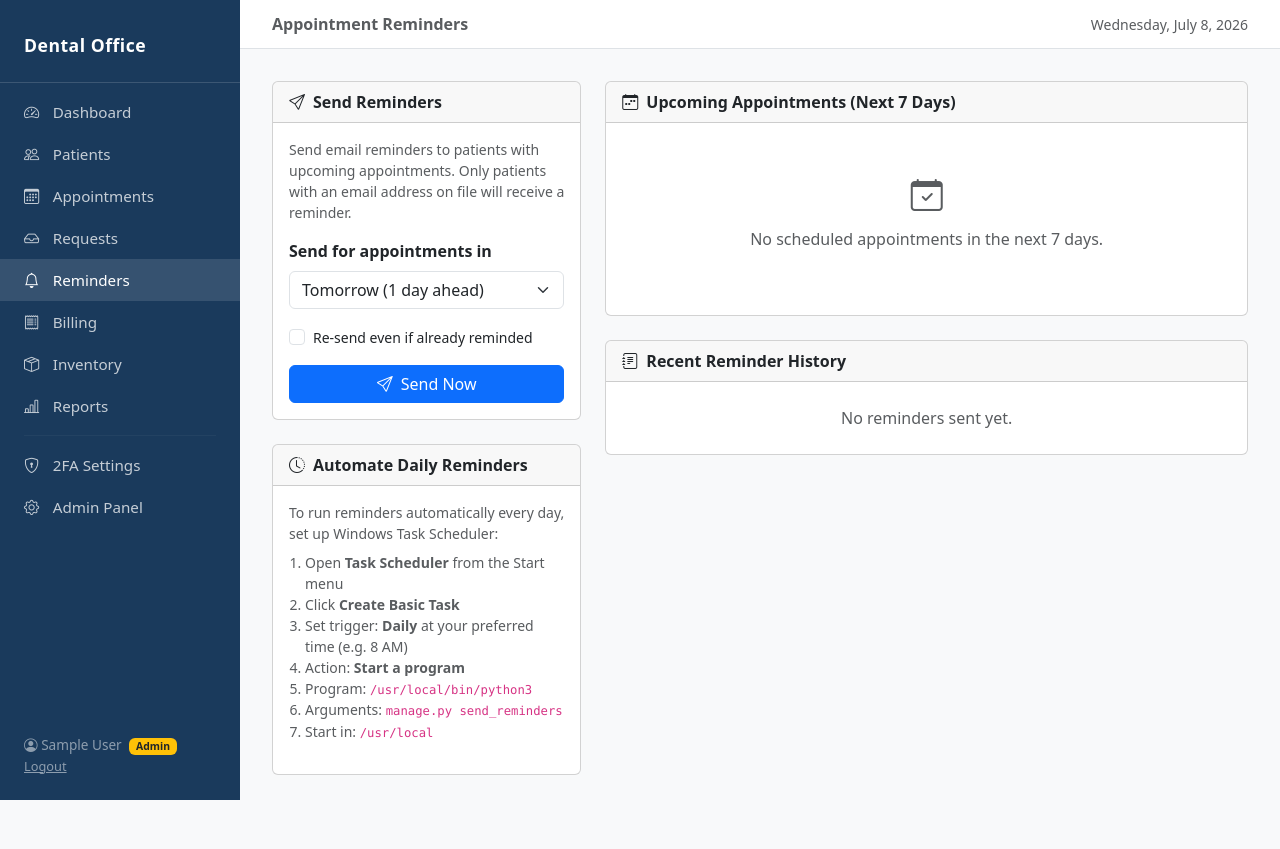
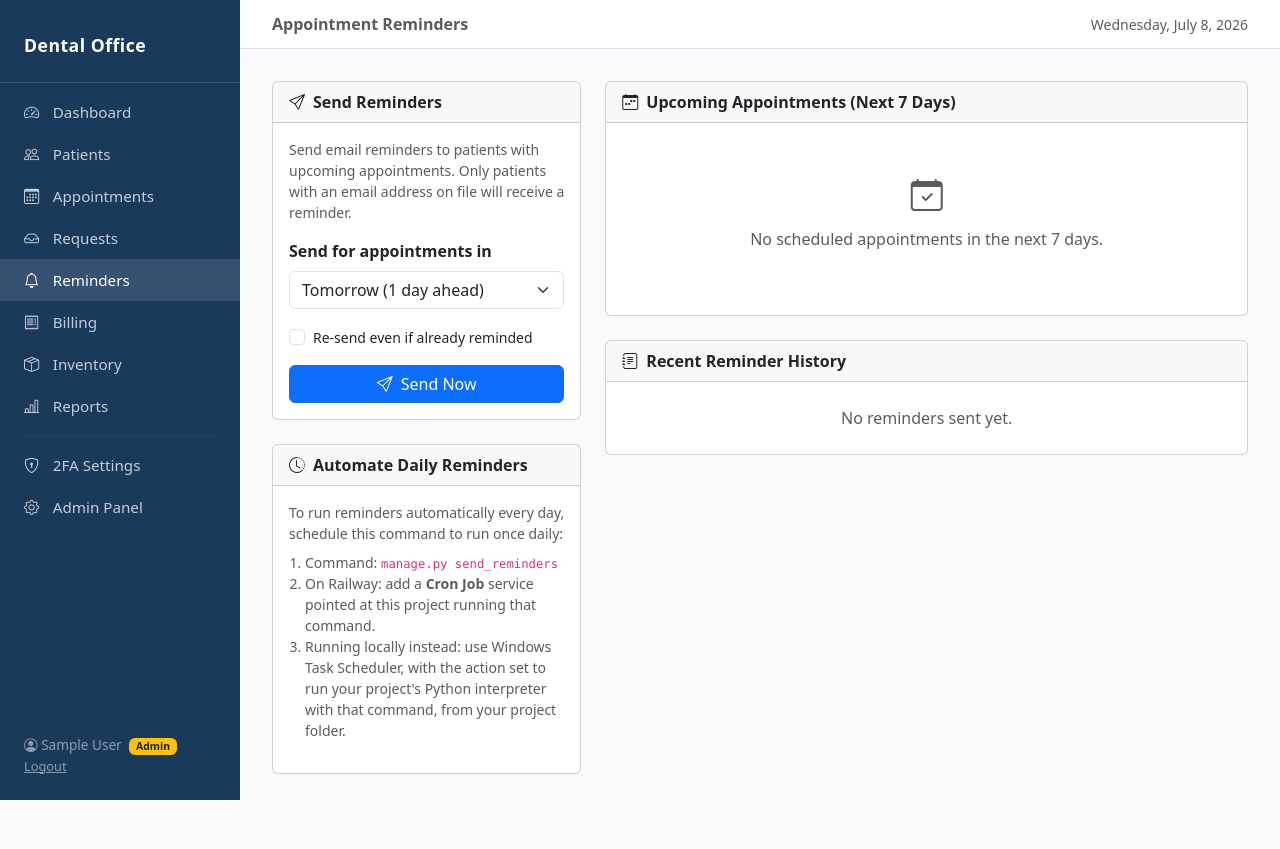
Before and after one commit to Janathoon5/dental-office, a Django app: page /appointments/reminders/ in a window 1280 px wide. Run offline with Django 5.2, Linux system fonts and the light colour scheme; the visitor is signed in with stand-in values (Sample User, id 1); data that the repository does not hold is empty.

Commit message:
HIPAA readiness Phase 1: security headers + reminder email minimization
- Add SECURE_SSL_REDIRECT and SECURE_HSTS_SECONDS/INCLUDE_SUBDOMAINS/PRELOAD,
  gated by DEBUG the same way as the existing SESSION_COOKIE_SECURE. HSTS
  starts at a short 1-hour window (configurable via env var) since it's
  sticky in browsers once set — raise it after confirming no redirect
  issues on the live domain.
- Drop appointment type from reminder emails (send_reminders.py) — reduces
  PHI detail sent through the third-party email provider to just date/time.
- Remove reminders_dashboard's internal Python interpreter/project path
  disclosure. That guidance assumed the app runs locally on a Windows PC;
  showing Railway's container paths there was both an internal-path leak
  and already-wrong instructions for a cloud deployment. Replaced with
  generic guidance (Railway Cron Job or local Task Scheduler).

Verified locally: DEBUG=True correctly keeps SECURE_SSL_REDIRECT off (no
dev-server redirect loop), reminder email body confirmed to only contain
date/time, reminders page renders correctly with the new guidance text.

```diff
--- a/appointments/management/commands/send_reminders.py
+++ b/appointments/management/commands/send_reminders.py
@@ -54,7 +54,6 @@ class Command(BaseCommand):
                 f"This is a reminder for your upcoming appointment:\n\n"
                 f"  Date:  {appt.date.strftime('%A, %B %d, %Y')}\n"
                 f"  Time:  {appt.start_time.strftime('%I:%M %p').lstrip('0')}\n"
-                f"  Type:  {appt.get_appointment_type_display()}\n"
             )
             if appt.dentist:
                 message += f"  Provider: {appt.dentist.get_full_name()}\n"
--- a/appointments/views.py
+++ b/appointments/views.py
@@ -4,8 +4,6 @@ from django.core.management import call_command
 from django.utils import timezone
 import datetime
 import io
-import sys
-from pathlib import Path
 from dental_office.roles import staff_required
 from .models import Appointment, AppointmentRequest, ReminderLog
 from .forms import AppointmentForm, AppointmentRequestForm
@@ -147,8 +145,6 @@ def reminders_dashboard(request):
         'upcoming': upcoming,
         'recent_logs': recent_logs,
         'today': today,
-        'python_path': sys.executable,
-        'project_path': str(Path(sys.executable).parent.parent),
     })
 
 
--- a/dental_office/settings.py
+++ b/dental_office/settings.py
@@ -33,6 +33,12 @@ CSRF_TRUSTED_ORIGINS = config('CSRF_TRUSTED_ORIGINS', default='', cast=Csv())
 SECURE_PROXY_SSL_HEADER = ('HTTP_X_FORWARDED_PROTO', 'https')
 SESSION_COOKIE_SECURE = not DEBUG
 CSRF_COOKIE_SECURE = not DEBUG
+SECURE_SSL_REDIRECT = not DEBUG
+# Start with a short HSTS window; raise to 31536000 (1 year) once confirmed
+# working on the live domain — HSTS is sticky in browsers once set.
+SECURE_HSTS_SECONDS = config('SECURE_HSTS_SECONDS', default=3600, cast=int)
+SECURE_HSTS_INCLUDE_SUBDOMAINS = not DEBUG
+SECURE_HSTS_PRELOAD = not DEBUG
 
 
 # Application definition
--- a/templates/appointments/reminders.html
+++ b/templates/appointments/reminders.html
@@ -48,15 +48,11 @@
         <div class="card">
             <div class="card-header fw-semibold"><i class="bi bi-clock-history me-2"></i>Automate Daily Reminders</div>
             <div class="card-body">
-                <p class="text-muted small mb-2">To run reminders automatically every day, set up Windows Task Scheduler:</p>
+                <p class="text-muted small mb-2">To run reminders automatically every day, schedule this command to run once daily:</p>
                 <ol class="small text-muted ps-3">
-                    <li>Open <strong>Task Scheduler</strong> from the Start menu</li>
-                    <li>Click <strong>Create Basic Task</strong></li>
-                    <li>Set trigger: <strong>Daily</strong> at your preferred time (e.g. 8 AM)</li>
-                    <li>Action: <strong>Start a program</strong></li>
-                    <li>Program: <code>{{ python_path }}</code></li>
-                    <li>Arguments: <code>manage.py send_reminders</code></li>
-                    <li>Start in: <code>{{ project_path }}</code></li>
+                    <li>Command: <code>manage.py send_reminders</code></li>
+                    <li>On Railway: add a <strong>Cron Job</strong> service pointed at this project running that command.</li>
+                    <li>Running locally instead: use Windows Task Scheduler, with the action set to run your project's Python interpreter with that command, from your project folder.</li>
                 </ol>
             </div>
         </div>
```
